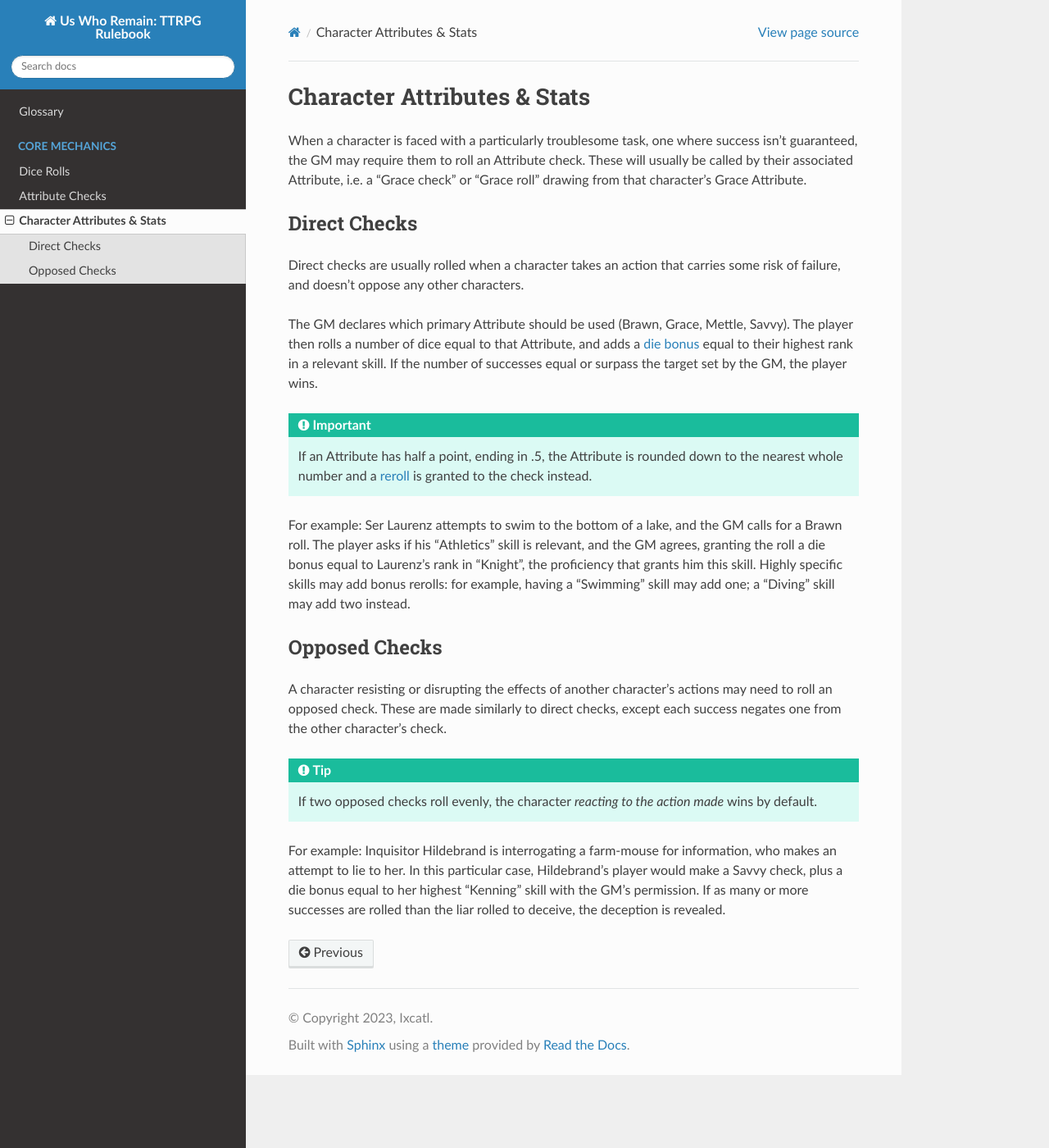
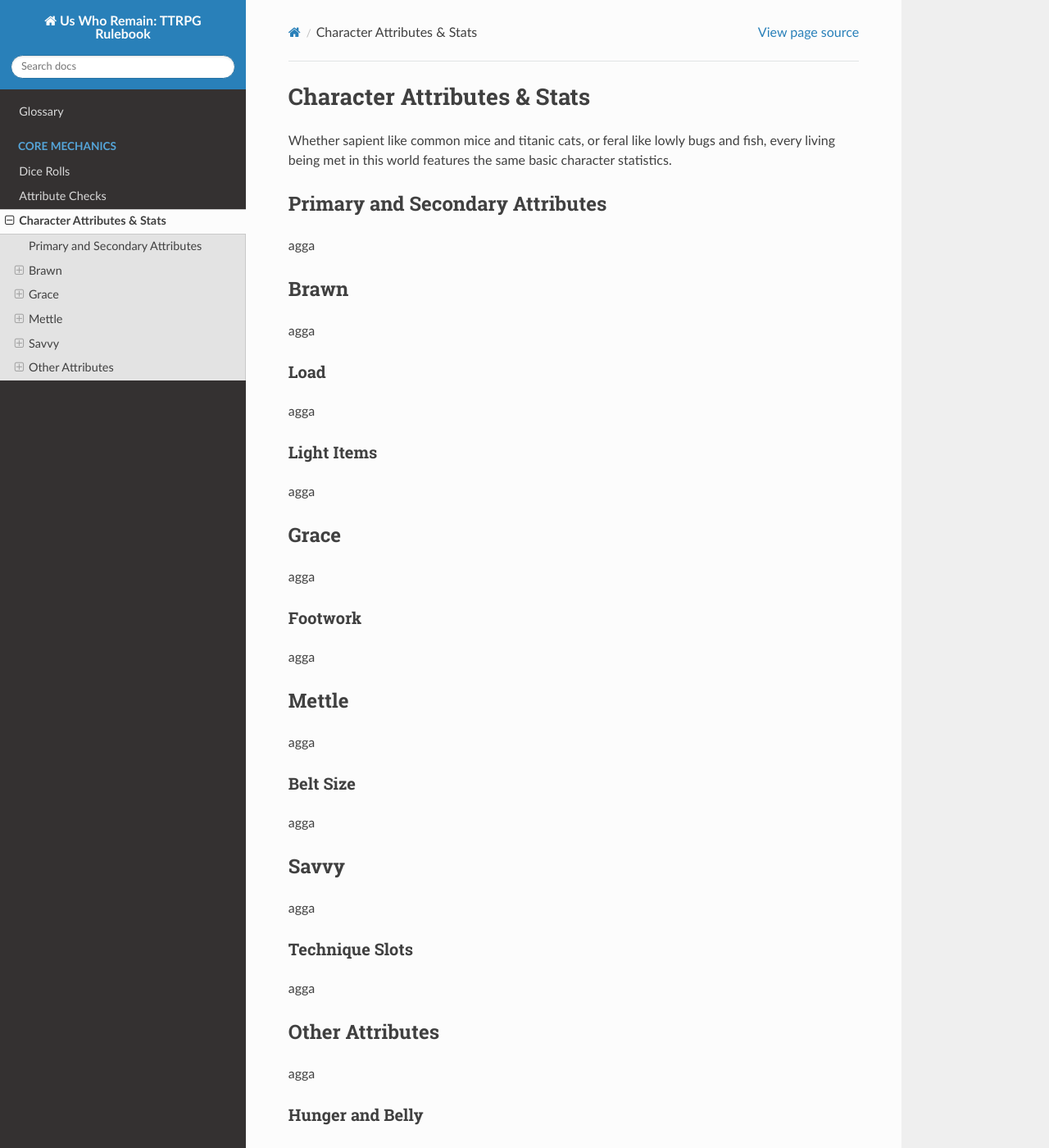
Before and after one commit to Ixcatl/fables_novasophonia, a Sphinx documentation site: the page built from docs/core/attributes.rst, in a window 1280 px wide and 1400 px high. Shown: the whole window at 82% size. Built offline with Sphinx 7.4.7 and the Read the Docs theme 2.0.0, drawn with Linux system fonts in a browser that asks for light colours; some of the changed text lies outside the part shown.

Commit message:
Update attributes.rst

```diff
--- a/docs/core/attributes.rst
+++ b/docs/core/attributes.rst
@@ -1,29 +1,95 @@
-****************
+****************************
 Character Attributes & Stats
-****************
+****************************
 
-When a character is faced with a particularly troublesome task, one where success isn't guaranteed, the GM may require them to roll an Attribute check. These will usually be called by their associated Attribute, i.e. a "Grace check" or "Grace roll" drawing from that character's Grace Attribute.
+Whether sapient like common mice and titanic cats, or feral like lowly bugs and fish, every living being met in this world features the same basic character statistics.
 
-Direct Checks
-=============
+Primary and Secondary Attributes
+================================
 
-Direct checks are usually rolled when a character takes an action that carries some risk of failure, and doesn't oppose any other characters.
+agga
 
-The GM declares which primary Attribute should be used (Brawn, Grace, Mettle, Savvy). The player then rolls a number of dice equal to that Attribute, and adds a :term:`die bonus` equal to their highest rank in a relevant skill. If the number of successes equal or surpass the target set by the GM, the player wins.
+Brawn
+=====
 
-.. Important::
+agga
 
-   If an Attribute has half a point, ending in .5, the Attribute is rounded down to the nearest whole number and a :term:`reroll` is granted to the check instead.
+Load
+----
 
-For example: Ser Laurenz attempts to swim to the bottom of a lake, and the GM calls for a Brawn roll. The player asks if his "Athletics" skill is relevant, and the GM agrees, granting the roll a die bonus equal to Laurenz's rank in "Knight", the proficiency that grants him this skill. Highly specific skills may add bonus rerolls: for example, having a "Swimming" skill may add one; a "Diving" skill may add two instead.
+agga
 
-Opposed Checks
-===============
+Light Items
+-----------
 
-A character resisting or disrupting the effects of another character's actions may need to roll an opposed check. These are made similarly to direct checks, except each success negates one from the other character's check.
+agga
 
-.. Tip::
+Grace
+=====
 
-   If two opposed checks roll evenly, the character *reacting to the action made* wins by default.
+agga
 
-For example: Inquisitor Hildebrand is interrogating a farm-mouse for information, who makes an attempt to lie to her. In this particular case, Hildebrand's player would make a Savvy check, plus a die bonus equal to her highest "Kenning" skill with the GM's permission. If as many or more successes are rolled than the liar rolled to deceive, the deception is revealed.
+Footwork
+--------
+
+agga
+
+Mettle
+======
+
+agga
+
+Belt Size
+---------
+
+agga
+
+Savvy
+=====
+
+agga
+
+Technique Slots
+---------------
+
+agga
+
+Other Attributes
+================
+
+agga
+
+Hunger and Belly
+----------------
+
+agga
+
+Spook and Cute
+--------------
+
+agga
+
+Speed
+-----
+
+agga
+
+Bulk
+----
+
+agga
+
+Notches
+-------
+
+agga
+
+Absorption
+----------
+
+agga
+
+Size
+----
+
+agga
```
